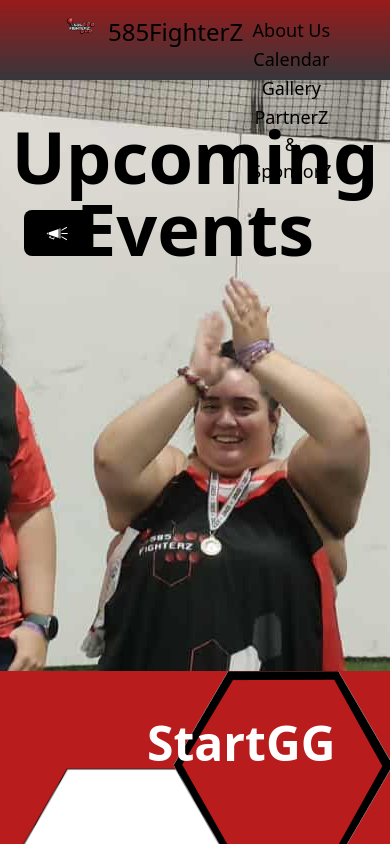
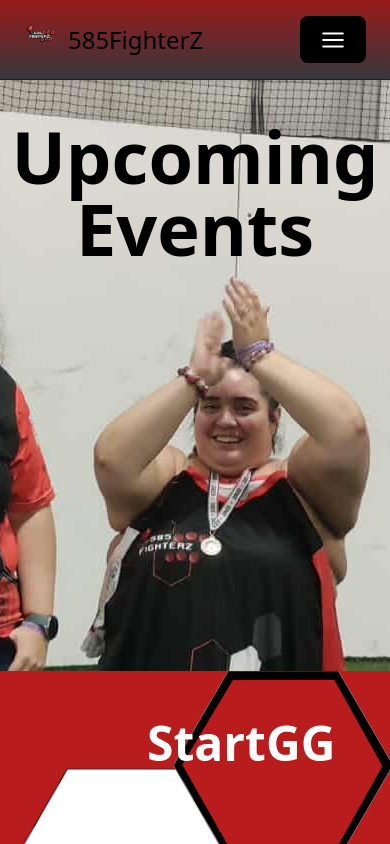
Before and after one commit to Perry512/585z, a React (Vite) app: page /585z/calendar in a window 390 px wide. Shown: the top 844 px of the page. Built offline with nearby package versions, Linux system fonts and the light colour scheme; some icons are missing.

Commit message:
[FIX] Style: Added mobile helpers to header

```diff
--- a/src/components/Header.tsx
+++ b/src/components/Header.tsx
@@ -1,56 +1,64 @@
 import { Link } from 'react-router-dom';
 import { useModal } from '../hooks/useModal';
+import { useState } from 'react';
 import logo2 from '../assets/Finished 585Z fr.svg'
 import { GiAcousticMegaphone } from 'react-icons/gi';
+import { FiMenu, FiX } from 'react-icons/fi';
 import EventModal from './EventModal';
 import { GetClosestEvent } from '../hooks/GetClosestEvent';
 import eventsData from '../data/events';
 
 function Header () {
-    const { isOpen, openModal, closeModal } = useModal();
+    const { isOpen, toggleModal, closeModal } = useModal();
     const closestEvent = GetClosestEvent(eventsData)
     const featuredEvent = eventsData.find((e) => e.isFeatured) || closestEvent;
 
+    const [menuOpen, setMenuOpen] = useState(false);
+
     return (
         <>
-            <header className="flex flex-wrap justify-between items-center w-full p-5 fixed left-0 top-0 z-[500] px-6 py-4 h-20 bg-gradient-to-b from-red-800 to-zinc-700/70 shadow-md">
-                <div className='flex flex-row justify-center mx-10'>
-                    <div>
-                        <Link to="/home" className="text-black hover:text-red-700 transition duration-300 ease-in-out text-lg flex flex-row">
-                            <img src={logo2} className="mr-3 h-6 sm:h-9 -translate-y-1" alt="585Z Logo" />
-                                <div className="text-2xl"> 585FighterZ</div>
-                        </Link>
-                    </div>
-                    <ul className='ml-10 translate-y-px'>
-                        <li className="inline-block mr-10">
-                            <Link to="/aboutUs" className="menu-link">
-                                About Us
-                            </Link>
-                        </li>
-                        <li className="inline-block mr-10">
-                            <Link to="/calendar" className="menu-link">
-                                Calendar
-                            </Link>
-                        </li>
-                        <li className="inline-block mr-10">
-                            <Link to="/gallery" className="menu-link">
-                                Gallery
-                            </Link>
-                        </li>
-                        <li className="inline-block mr-10">
-                            <Link to="/calendar" className="menu-link">
-                                PartnerZ & SponsorZ
-                            </Link>
-                        </li>
-                        <li className="inline-block mr-10">
-                            <a href='#contact' rel="noopener noreferrer" className='text-black text-lg hover:text-red-700 transition duration-300 ease-in-out' />
-                        </li>
+            <header className="flex justify-between items-center w-full px-6 py-4 fixed left-0 top-0 z-[500] bg-gradient-to-b from-red-800 to-zinc-700/70 shadow-md">
+
+                {/* Logo */}
+                <Link
+                    to="/home"
+                    className="text-black hover:text-red-700 transition duration-300 ease-in-out text-lg flex flex-row"
+                    onClick={() => {if(menuOpen) { setMenuOpen(false); }}}
+                >
+                    <img src={logo2} className="mr-3 h-6 -translate-y-1" alt="585Z Logo" />
+                    <span className="text-2xl"> 585FighterZ</span>
+                </Link>
+
+                {/* Desktop View */}
+                    <ul className='hidden md:flex space-x-10 text white text-lg'>
+                        <li className="inline-block mr-10"> <Link to="/aboutUs" className="menu-link"> About Us </Link> </li>
+                        <li className="inline-block mr-10"> <Link to="/calendar" className="menu-link"> Calendar</Link></li>
+                        <li className="inline-block mr-10"> <Link to="/gallery" className="menu-link">Gallery</Link></li>
+                        <li className="inline-block mr-10"> <Link to="/calendar" className="menu-link">PartnerZ & SponsorZ </Link></li>
+                        <li className="inline-block mr-10"><a href='#contact' rel="noopener noreferrer" className='text-black text-lg hover:text-red-700 transition duration-300 ease-in-out' /></li>
                     </ul>
-                </div>
-                <div className="text-white">
-                    <button className="bg-black px-5" onClick={openModal}><GiAcousticMegaphone size={25}/></button>
+
+                <div className="flex items-center gap-4">
+                    <button className=" hidden md:flex bg-black px-5" onClick={toggleModal}><GiAcousticMegaphone size={25} color='red'/></button>
+
+                    <button
+                        className="md:hidden bg-black text-white"
+                        onClick={() => setMenuOpen(!menuOpen)}
+                    >
+                        {menuOpen ? <FiX size={26} /> : <FiMenu size={26} />}
+                    </button>
                 </div>
             </header>
+
+            {/* Mobile Dropdown */}
+            {menuOpen && (
+                <div className="md:hidden absolute top-20 w-full bg-zinc-800/95 text-white text-center py-6 space-y-5 shadow-lg z-[400]">
+                    <Link to="/aboutUs" onClick={() => setMenuOpen(false)}>About Us</Link><br />
+                    <Link to="/calendar" onClick={() => setMenuOpen(false)}>Calendar</Link><br />
+                    <Link to="/gallery" onClick={() => setMenuOpen(false)}>Gallery</Link><br />
+                    <Link to="/calendar" onClick={() => setMenuOpen(false)}>PartnerZ & SponsorZ</Link><br />
+                </div>
+            )}
             {isOpen && <EventModal activeEvent={featuredEvent} onClose={closeModal} /> }
         </>
     )
```
